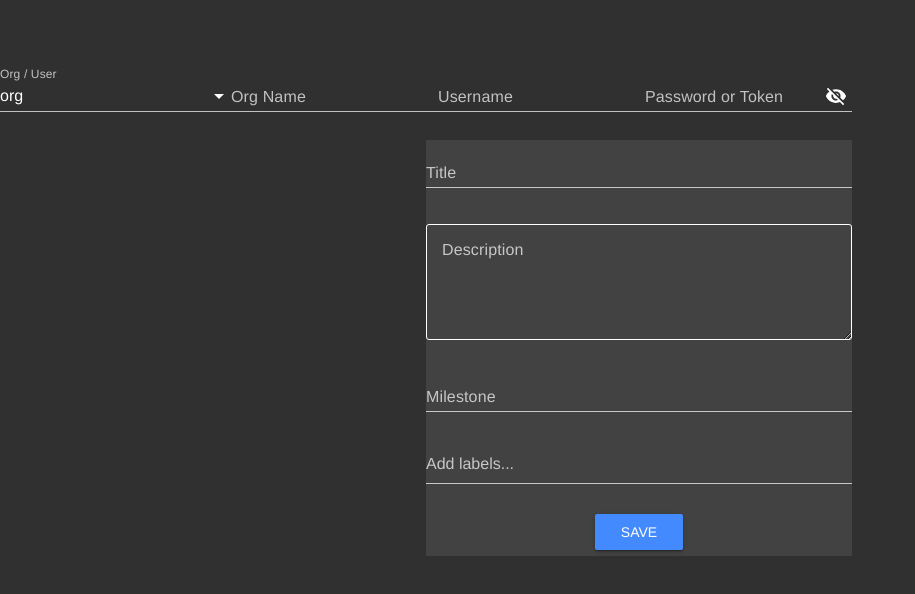
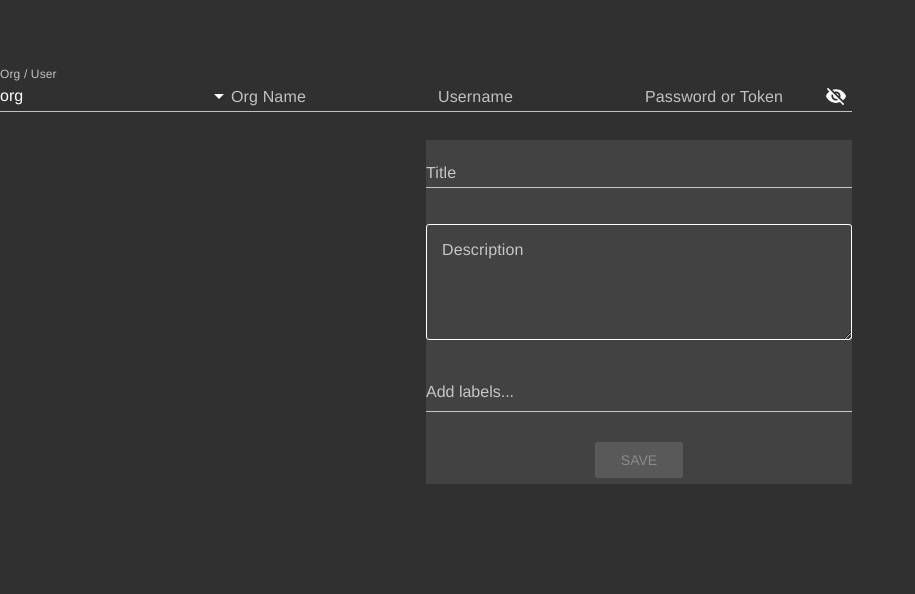
Before and after one commit to Krakaw/github-multiple-issues, a Vue app: page / in a window 1280 px wide. Shown: the top 594 px of the page, without its empty margins (0-915 px from the left). Built offline with nearby package versions, Linux system fonts and the light colour scheme; what vue-resource would draw is missing.

Commit message:
Added some validation and individual milestones per repo

```diff
--- a/src/components/Issues.vue
+++ b/src/components/Issues.vue
@@ -52,16 +52,16 @@
           <md-field>
             <label>Description</label>
             <md-textarea v-model="issue.body"></md-textarea>
-
-          </md-field>
-          <md-field>
-            <label>Milestone</label>
-            <md-input v-model="issue.milestone" type="number"></md-input>
-
           </md-field>
           <md-chips v-model="issue.labels" md-placeholder="Add labels..."></md-chips>
+          <div v-for="(repo, i) in repo_list" :key="i">
+            <md-field v-if="selected[i]">
+              <label>Milestone {{repo.full_name}}</label>
+              <md-input v-model="overrideMilestone[i]" type="number"></md-input>
+            </md-field>
+          </div>
 
-          <md-button :disabled="isSubmitting" class="md-raised md-primary" @click="addIssue()">Save</md-button>
+          <md-button :disabled="disableSave" class="md-raised md-primary" @click="addIssue()">Save</md-button>
 
         </md-content>
       </div>
@@ -69,7 +69,8 @@
     </div>
     <md-card v-for="(result, i) in results" :key="i">
       <md-card-media md-position="center" :md-duration="result.duration" md-active.sync="true">
-       <md-icon v-if="result.hasOwnProperty('success')" :style="result.success ? 'color: green' : 'color:red'">{{result.success ? 'check' : 'clear'}}</md-icon> <span>{{result.message}}</span>
+        <md-icon v-if="result.hasOwnProperty('success')" :style="result.success ? 'color: green' : 'color:red'">{{result.success ? 'check' : 'clear'}}</md-icon>
+        <span>{{result.message}}</span>
       </md-card-media>
     </md-card>
   </div>
@@ -89,15 +90,18 @@ export default {
       issue: {
         title: "",
         body: "",
-        labels: [],
-        milestone: ""
+        labels: []
       },
+      overrideMilestone: {},
       isSubmitting: false,
       results: {}
     };
   },
   watch: {},
   computed: {
+    disableSave() {
+      return this.isSubmitting || Object.keys(this.selected).length === 0 || this.issue.title.trim() === '';
+    },
     saveRepos() {
       let repos = [];
       for (let i in this.selected) {
@@ -159,14 +163,16 @@ export default {
           .replace("%repoOwner", repoOwner)
           .replace("%repoName", repoName);
 
-        const finallyFunc = () => {
+        const finallyFunc = (timeout) => {
+          timeout = timeout || 3500
           setTimeout(() => {
             this.$delete(this.results, i);
-          }, 3500);
+            this.isSubmitting = false;
+          }, timeout);
         };
         const issue = Object.assign({}, this.issue);
-        if (!issue.milestone) {
-          delete issue.milestone;
+        if (this.overrideMilestone[i]) {
+          issue.milestone = this.overrideMilestone[i];
         }
         this.$http
           .post(repoUrl, issue, {
@@ -180,11 +186,15 @@ export default {
             finallyFunc();
           })
           .catch(e => {
-            this.$set(this.results, i, {
+            e.json().then((e) => {
+ this.$set(this.results, i, {
               success: false,
-              message: `There was an error saving issue to ${repo.full_name}`
+              message: `There was an error saving issue to ${repo.full_name} ${e.message}`
             });
-            finallyFunc();
+            finallyFunc(10000);
+            })
+
+
           });
       });
     },
@@ -204,7 +214,6 @@ export default {
             }
           )
           .then(response => {
-            console.log(response);
             this.$set(this, "repo_list", response);
           });
       }, 500);
```
